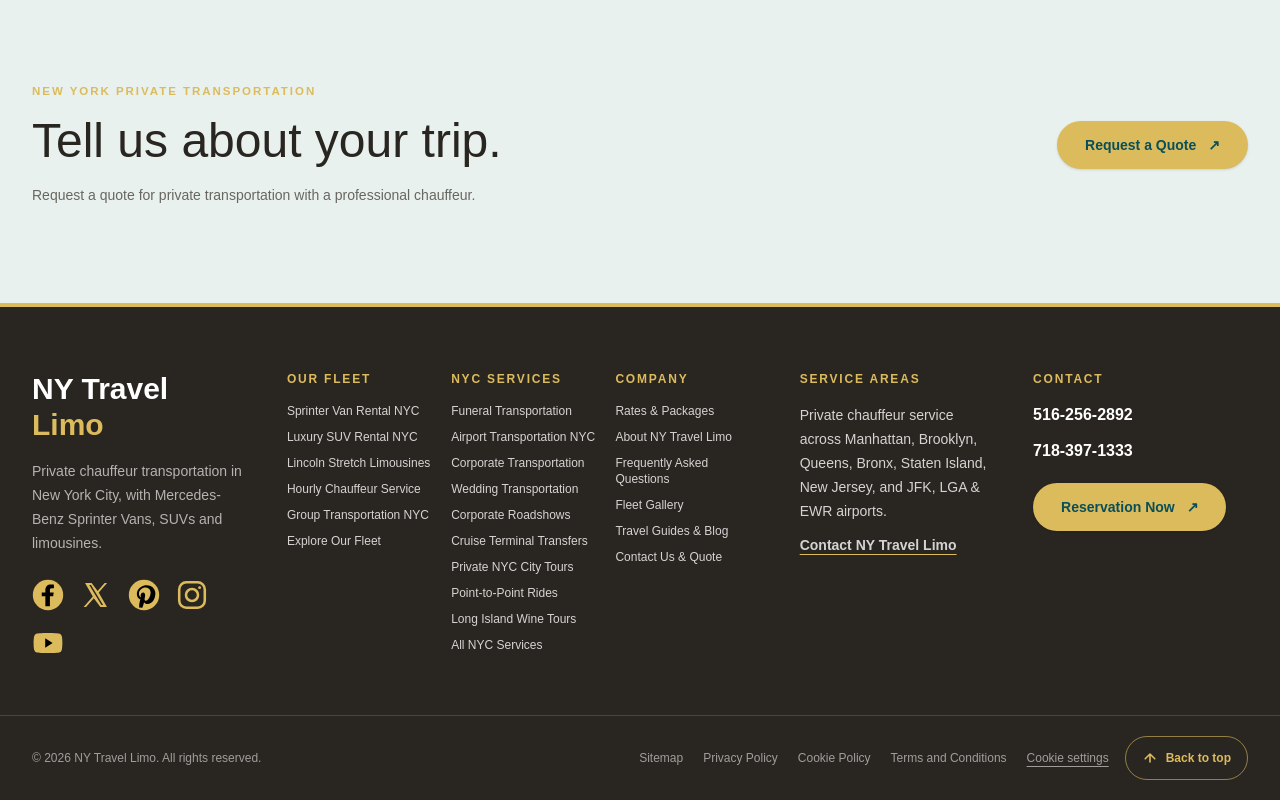
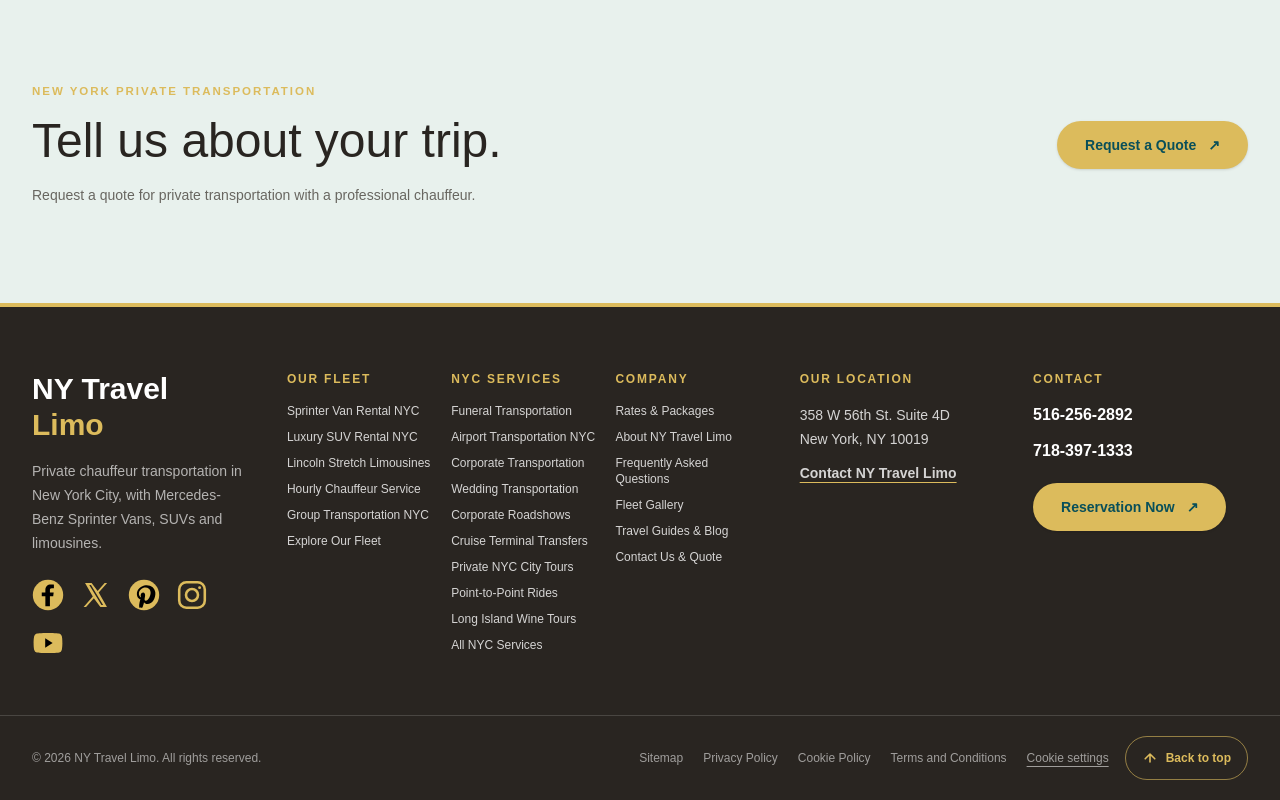
Before and after one commit to conectoweb/NY-Travel-Limo, a Next.js app: page / in a window 1280 px wide. Shown: the part 7345-8145 px from the top of the page. Built offline with nearby package versions, Linux system fonts and the light colour scheme.

Commit message:
feat(footer): replace service areas with our location address linked to Google Maps profile

```diff
--- a/components/Footer.tsx
+++ b/components/Footer.tsx
@@ -162,11 +162,21 @@ export default function Footer() {
         </nav>
         <div>
           <h2 className="mb-4 text-xs font-bold uppercase tracking-[0.15em] text-brand-secondary">
-            Service Areas
+            Our Location
           </h2>
-          <p className="text-sm leading-6 text-white/80">
-            Private chauffeur service across Manhattan, Brooklyn, Queens, Bronx, Staten Island, New Jersey, and JFK, LGA &amp; EWR airports.
-          </p>
+          <address className="not-italic text-sm leading-6 text-white/80">
+            <a
+              className="inline-block transition-colors hover:text-brand-secondary focus-visible:outline-none focus-visible:ring-2 focus-visible:ring-brand-secondary"
+              href="https://maps.app.goo.gl/DdHar5D8wdmmSgbZ8"
+              target="_blank"
+              rel="noopener noreferrer"
+              aria-label="View NY Travel Limo location on Google Maps (opens in new tab)"
+            >
+              <span>358 W 56th St. Suite 4D</span>
+              <br />
+              <span>New York, NY 10019</span>
+            </a>
+          </address>
           <a
             className="mt-3 inline-block text-sm font-semibold text-white/80 underline decoration-brand-secondary underline-offset-4 hover:text-brand-secondary"
             href="/contact-us"
```
